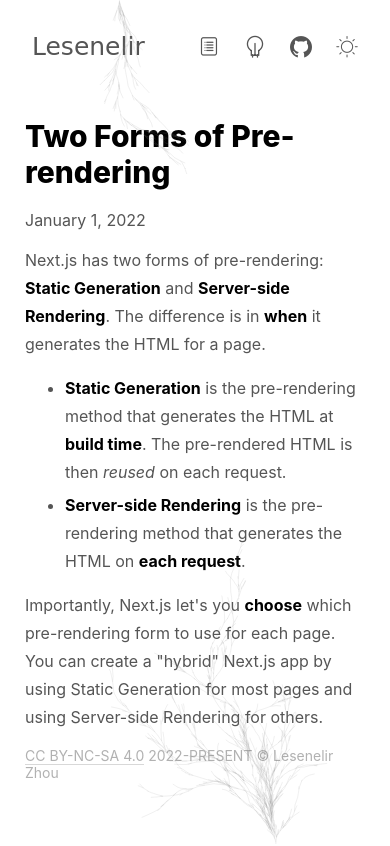
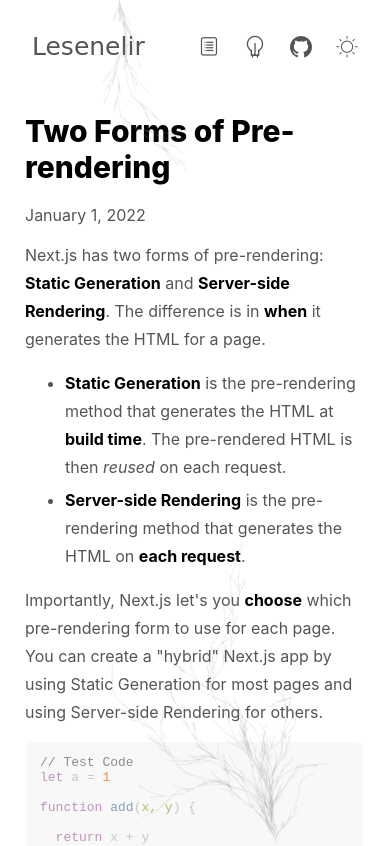
Before and after one commit to lesenelir/lesenelir.zz, a Next.js app: page /posts/pre-rendering in a window 390 px wide. Shown: the top 846 px of the page. Built offline with nearby package versions, Linux system fonts and the light colour scheme.

Commit message:
fix: markdown code in mobile and styles

```diff
--- a/package.json
+++ b/package.json
@@ -16,9 +16,13 @@
     "react": "18.2.0",
     "react-dom": "18.2.0",
     "react-use": "^17.4.0",
+    "rehype-document": "^6.1.0",
+    "rehype-format": "^4.0.1",
+    "rehype-highlight": "^6.0.0",
     "rehype-sanitize": "^5.0.1",
     "rehype-stringify": "^9.0.3",
     "remark": "^14.0.2",
+    "remark-gfm": "^3.0.1",
     "remark-html": "^15.0.1",
     "remark-parse": "^10.0.1",
     "remark-rehype": "^10.1.0",
--- a/pages/posts/[id].js
+++ b/pages/posts/[id].js
@@ -3,7 +3,7 @@
 import Layout from "../../components/layout"
 import Footer from "../../components/footer"
 import Date from "../../components/date"
-import "highlight.js/styles/github.css"
+import "highlight.js/styles/lioshi.css"
 import hljs from "highlight.js/lib/core"
 import javascript from "highlight.js/lib/languages/javascript"
 import {getAllPostIds, getPostDataById} from "../../lib/postsTool"
@@ -13,7 +13,7 @@
 function Post(props) {
   const {postData} = props
   useEffect(() => {
-    hljs.registerLanguage("jsx", javascript);
+    hljs.registerLanguage("jsx", javascript)
     hljs.highlightAll();
   })
 
@@ -24,16 +24,14 @@
       </Head>
 
       <Layout>
-        <div className={styles.container}>
-          <div>
+        {/*<div className={styles.container}>*/}
         <h1 className={styles.title}>{postData.title}</h1>
         <Date dateString={postData.date} className={styles.date} />
         <article className='md'>
           <div dangerouslySetInnerHTML={{ __html: postData.contentHtml }} />
         </article>
         <Footer/>
-          </div>
-        </div>
+        {/*</div>*/}
       </Layout>
     </>
   )
--- a/styles/markdown.module.css
+++ b/styles/markdown.module.css
@@ -1,8 +1,9 @@
-.container {
-  display: flex;
-  flex-direction: row;
-  justify-content: center;
-}
+/*多写div会造成代码块code在移动端的 */
+/*.container {*/
+/*  display: flex;*/
+/*  flex-direction: row;*/
+/*  justify-content: center;*/
+/*}*/
 
 .title {
   color: var(--surfaceStrong);
```
Also changed, not shown: public/posts/pre-rendering.md (+23 -0 lines), 1 other file (tests, documents, lock files or other folders). Lines whose indentation alone changed are shown as unchanged.
